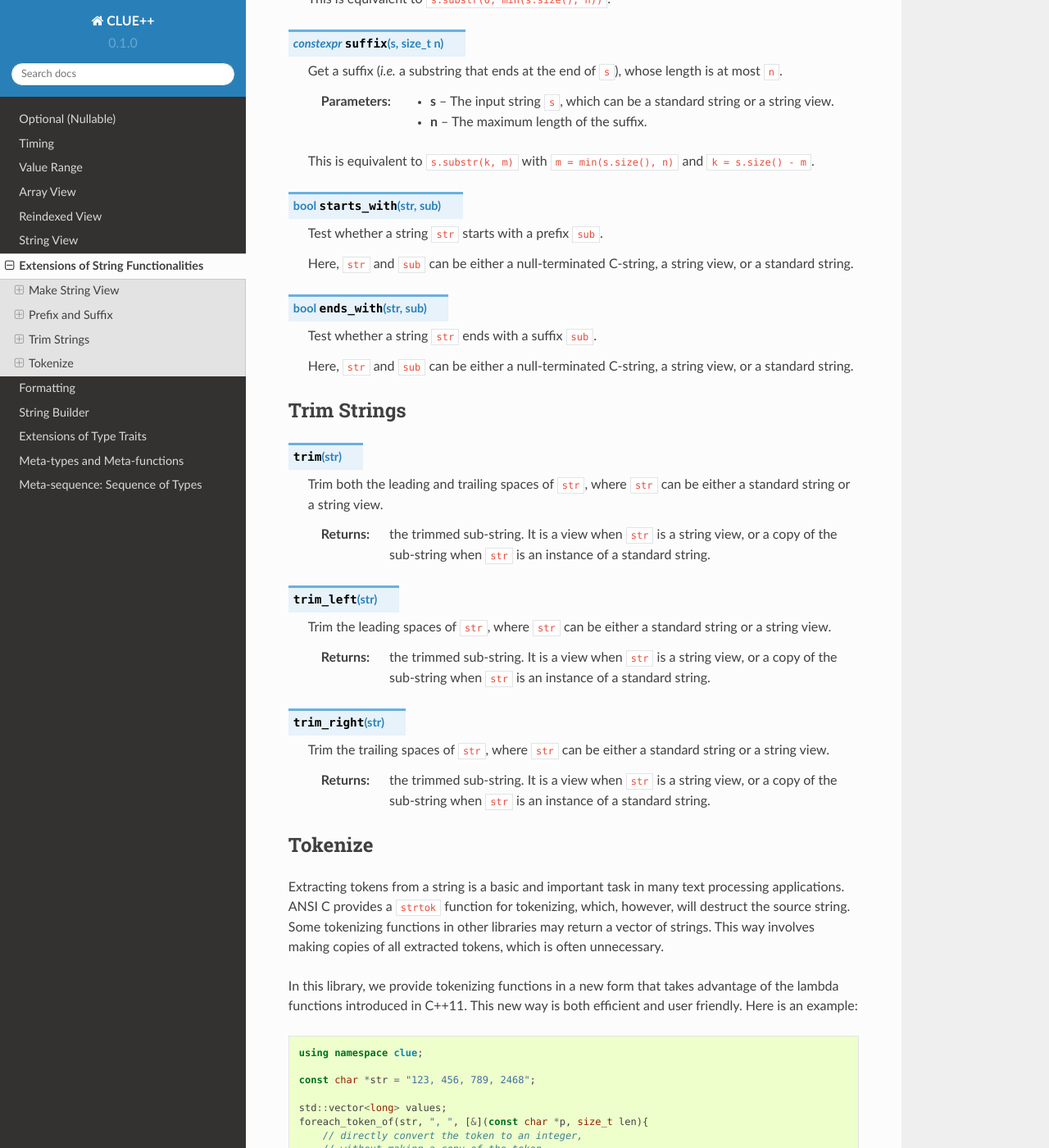
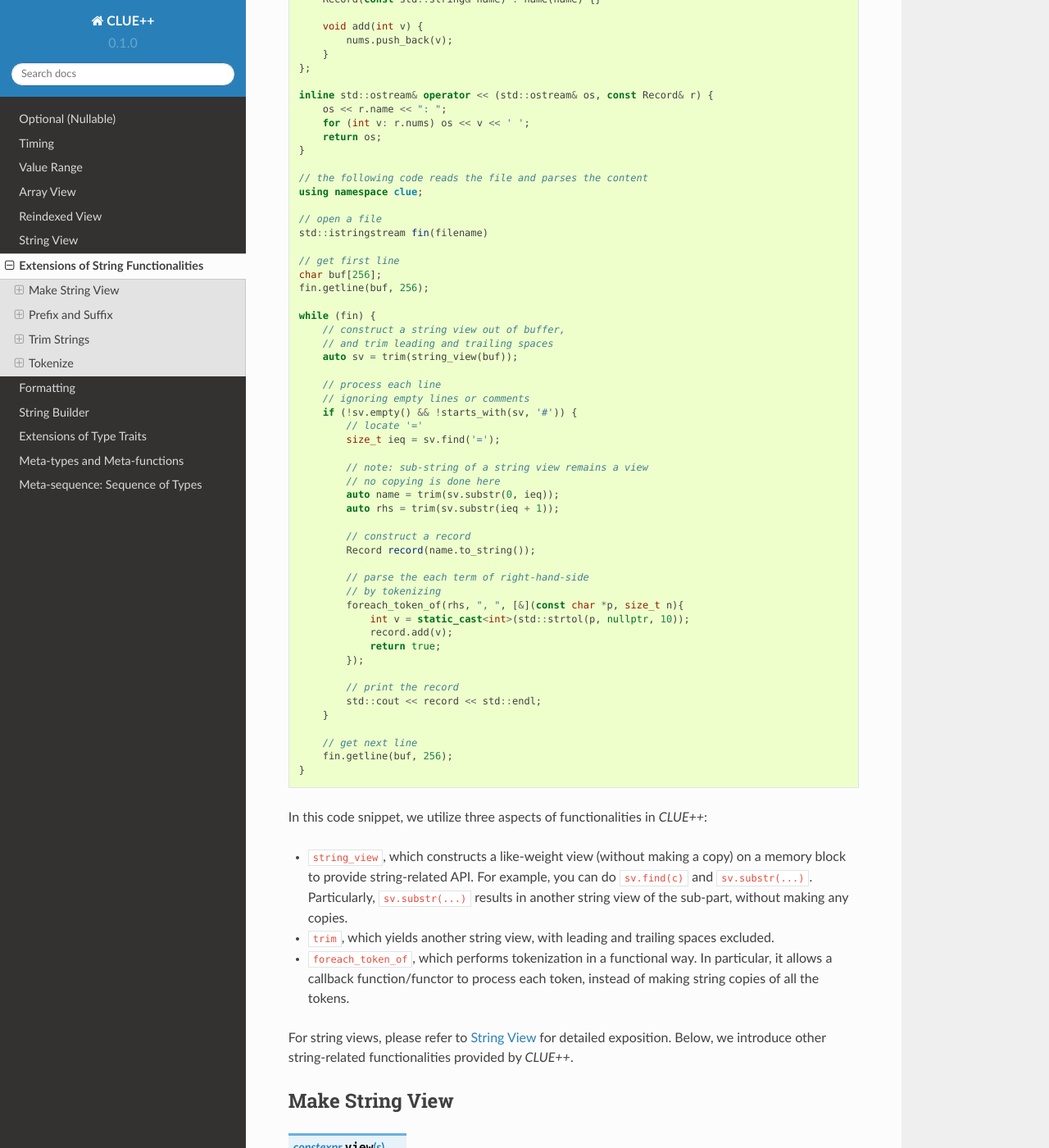
Before and after one commit to MMLab-CU/CLUE, a Sphinx documentation site: the page built from doc/source/stringex.rst, in a window 1280 px wide and 1400 px high, scrolled down 809 px. Shown: the whole window at 82% size. Built offline with Sphinx 7.4.7 and the Read the Docs theme 2.0.0, drawn with Linux system fonts in a browser that asks for light colours; formulas are drawn with MathJax 3; some of the changed text lies outside the part shown.

Commit message:
enrich the stringex documentation with an example

```diff
--- a/doc/source/string_view.rst
+++ b/doc/source/string_view.rst
@@ -1,3 +1,5 @@
+.. _stringview:
+
 String View
 ============
 
--- a/doc/source/stringex.rst
+++ b/doc/source/stringex.rst
@@ -6,6 +6,96 @@ This library provides a set of functions to complement the methods of ``std::str
 .. note::
 
     To be consistent with the standard, these extended functionalities are provided as global functions (within the namespace ``clue``) instead of member functions.
+
+Combining string views together with these functionalities would make string analysis much easier. Before going into details, let's first look at a practical examples.
+
+Suppose, we have a text file like this:
+
+.. code-block:: python
+
+    # This is a list of attribues
+    # The symbol `#` is to indicate comments
+
+    bar = 100, 20, 3
+    foo = 13, 568, 24
+    xyz = 75, 62, 39, 18
+
+The following code snippet uses the functionalities provided in *CLUE++* to parse them into a list of records.
+
+.. code-block:: cpp
+
+    // a simple record class
+    struct Record {
+        std::string name;
+        std::vector<int> nums;
+
+        Record(const std::string& name) : name(name) {}
+
+        void add(int v) {
+            nums.push_back(v);
+        }
+    };
+
+    inline std::ostream& operator << (std::ostream& os, const Record& r) {
+        os << r.name << ": ";
+        for (int v: r.nums) os << v << ' ';
+        return os;
+    }
+
+    // the following code reads the file and parses the content
+    using namespace clue;
+
+    // open a file
+    std::istringstream fin(filename)
+
+    // get first line
+    char buf[256];
+    fin.getline(buf, 256);
+
+    while (fin) {
+        // construct a string view out of buffer,
+        // and trim leading and trailing spaces
+        auto sv = trim(string_view(buf));
+
+        // process each line
+        // ignoring empty lines or comments
+        if (!sv.empty() && !starts_with(sv, '#')) {
+            // locate '='
+            size_t ieq = sv.find('=');
+
+            // note: sub-string of a string view remains a view
+            // no copying is done here
+            auto name = trim(sv.substr(0, ieq));
+            auto rhs = trim(sv.substr(ieq + 1));
+
+            // construct a record
+            Record record(name.to_string());
+
+            // parse the each term of right-hand-side
+            // by tokenizing
+            foreach_token_of(rhs, ", ", [&](const char *p, size_t n){
+                int v = static_cast<int>(std::strtol(p, nullptr, 10));
+                record.add(v);
+                return true;
+            });
+
+            // print the record
+            std::cout << record << std::endl;
+        }
+
+        // get next line
+        fin.getline(buf, 256);
+    }
+
+In this code snippet, we utilize three aspects of functionalities in *CLUE++*:
+
+- ``string_view``, which constructs a like-weight view (without making a copy) on a memory block to provide string-related API. For example, you can do ``sv.find(c)`` and ``sv.substr(...)``. Particularly, ``sv.substr(...)`` results in another string view of the sub-part, without making any copies.
+
+- ``trim``, which yields another string view, with leading and trailing spaces excluded.
+
+- ``foreach_token_of``, which performs tokenization in a functional way. In particular, it allows a callback function/functor to process each token, instead of making string copies of all the tokens.
+
+For string views, please refer to :ref:`stringview` for detailed exposition. Below, we introduce other string-related functionalities provided by *CLUE++*.
 
 
 Make String View
```
